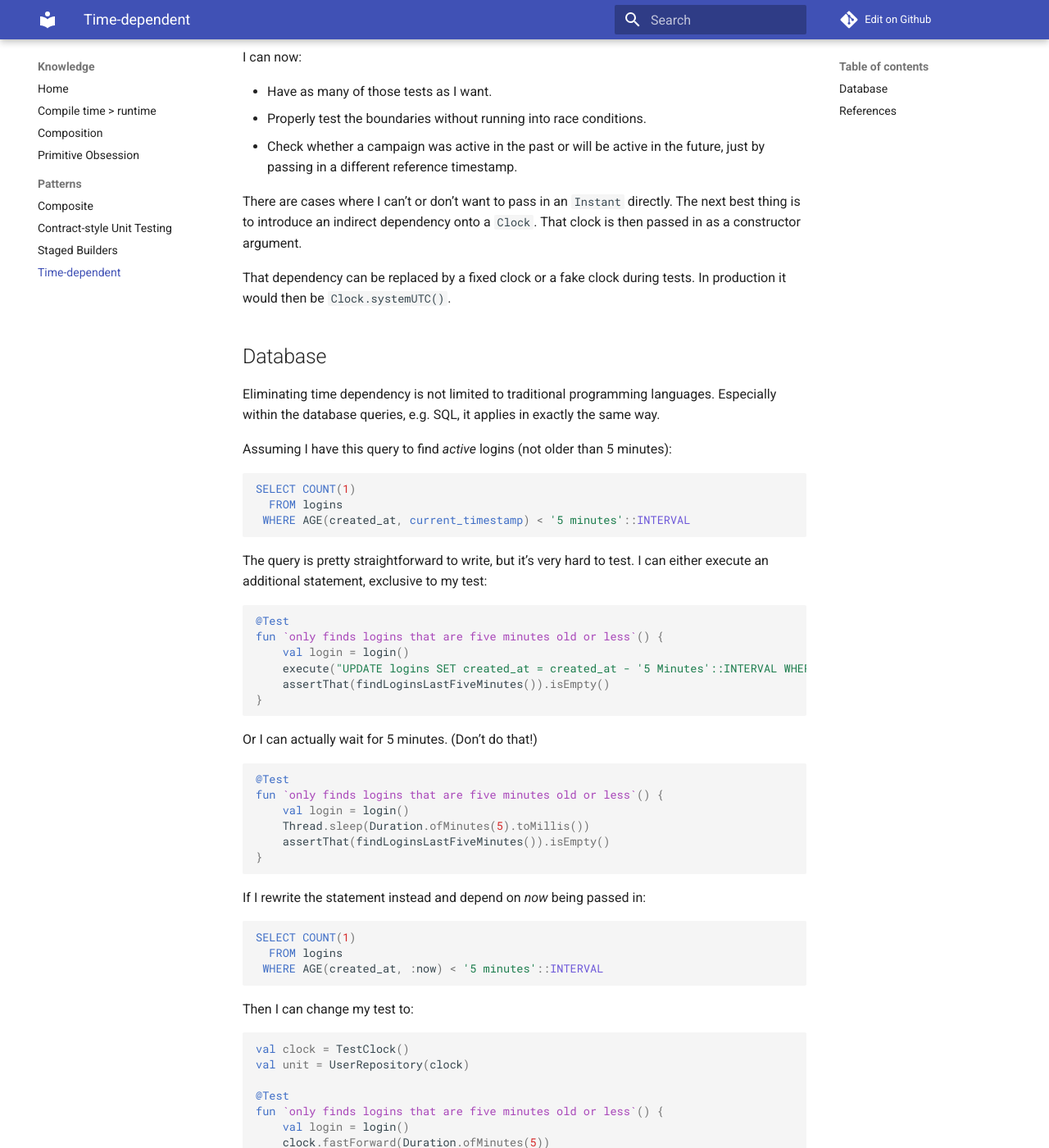
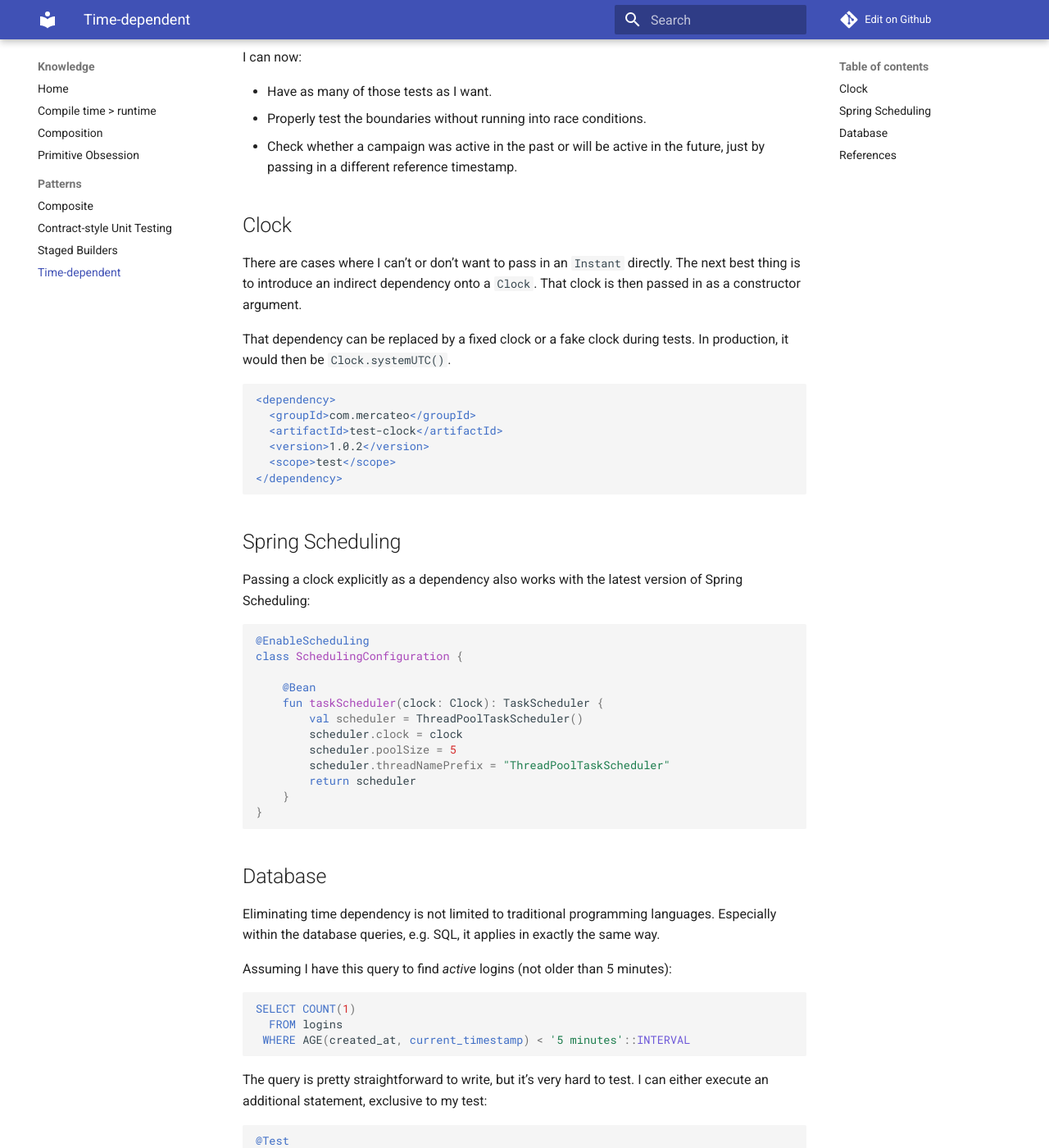
Before and after one commit to whiskeysierra/knowledge, an MkDocs documentation site: the page built from docs/patterns/time-dependent.md, in a window 1280 px wide and 1400 px high, scrolled down 1732 px. Shown: the whole window at 82% size. Built offline with MkDocs 1.6.1 and Material for MkDocs 9.7.7, drawn with Linux system fonts in a browser that asks for light colours; comment, search, counter and statistics services are not loaded.

Commit message:
Added Spring section for time-based tests

````diff
--- a/docs/patterns/time-dependent.md
+++ b/docs/patterns/time-dependent.md
@@ -71,12 +71,42 @@ I can now:
  * Properly test the boundaries without running into race conditions.
  * Check whether a campaign was active in the past or will be active in the future, just by passing in a different reference timestamp.
 
+## Clock
+
 There are cases where I can't or don't want to pass in an `Instant` directly.
 The next best thing is to introduce an indirect dependency onto a `Clock`.
 That clock is then passed in as a constructor argument.
 
 That dependency can be replaced by a fixed clock or a fake clock during tests.
-In production it would then be `Clock.systemUTC()`.
+In production, it would then be `Clock.systemUTC()`.
+
+```xml
+<dependency>
+  <groupId>com.mercateo</groupId>
+  <artifactId>test-clock</artifactId>
+  <version>1.0.2</version>
+  <scope>test</scope>
+</dependency>
+```
+
+## Spring Scheduling
+
+Passing a clock explicitly as a dependency also works with the latest version of Spring Scheduling:
+
+```kotlin
+@EnableScheduling
+class SchedulingConfiguration {
+
+    @Bean
+    fun taskScheduler(clock: Clock): TaskScheduler {
+        val scheduler = ThreadPoolTaskScheduler()
+        scheduler.clock = clock
+        scheduler.poolSize = 5
+        scheduler.threadNamePrefix = "ThreadPoolTaskScheduler"
+        return scheduler
+    }
+}
+```
 
 ## Database
 
--- a/pom.xml
+++ b/pom.xml
@@ -30,6 +30,11 @@
             <groupId>org.jetbrains.kotlinx</groupId>
             <artifactId>kotlinx-coroutines-core-jvm</artifactId>
             <version>1.5.0</version>
+        </dependency>
+        <dependency>
+            <groupId>org.springframework</groupId>
+            <artifactId>spring-context</artifactId>
+            <version>5.3.22</version>
         </dependency>
     </dependencies>
     <build>
````
Also changed, not shown: 1 other file.
